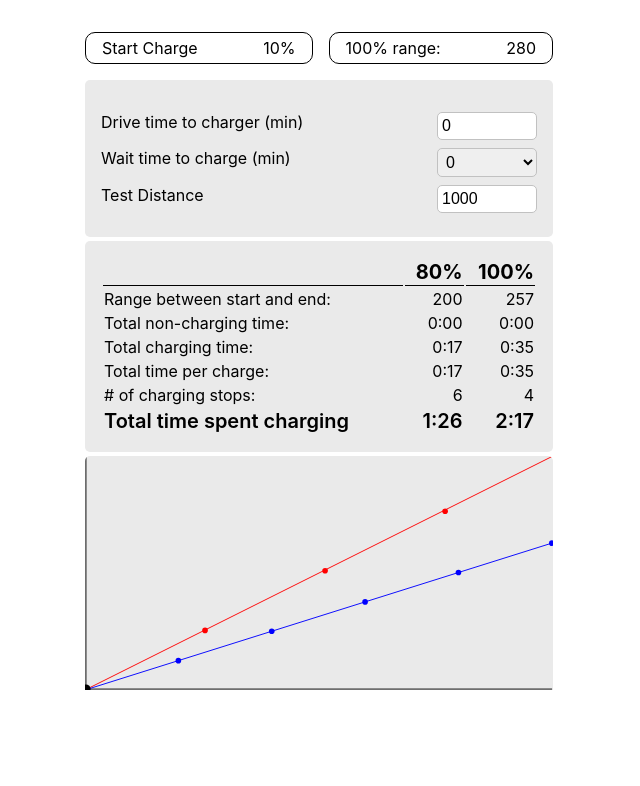
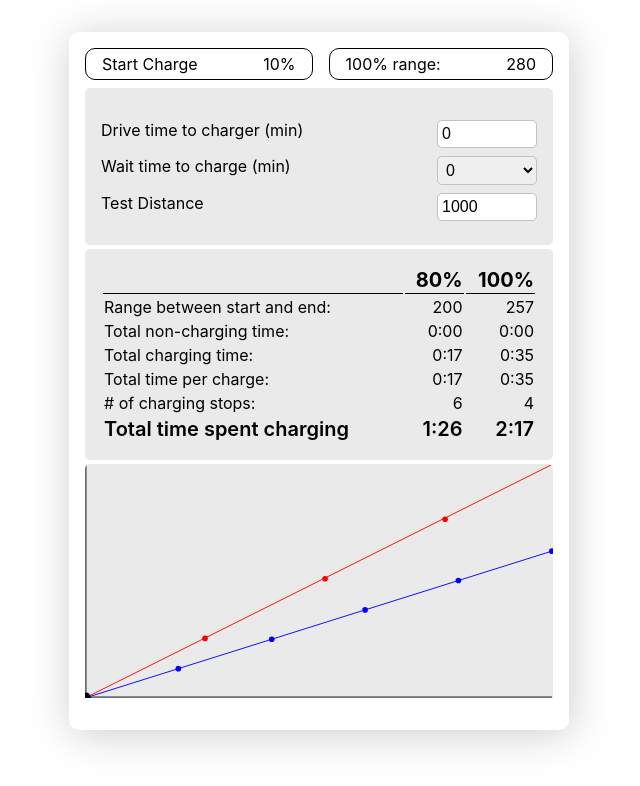
Before and after one commit to aokorodu/EVChargeTime, a React (Create React App) app in the folder ev-chargetime/: page / in a window 1280 px wide. Shown: the top 786 px of the page, without its empty margins (321-961 px from the left). Built offline with nearby package versions, Linux system fonts and the light colour scheme.

Commit message:
styling updates

```diff
--- a/ev-chargetime/src/App.css
+++ b/ev-chargetime/src/App.css
@@ -19,6 +19,10 @@
   position: absolute;
   left: 50%;
   transform: translate(-50%, 0);
+  margin-top: 2rem;
+  border-radius: 10px;
+  background-color: white;
+  filter: drop-shadow(2px 4px 20px #cccccc);
 }
 
 .chargeLevelControls {
@@ -28,7 +32,7 @@
   align-items: center;
   gap: 1rem;
   flex-wrap: wrap;
-  margin: 1rem 0;
+  margin-bottom: 0.5rem;
 }
 
 .dynamicNumbers,
--- a/ev-chargetime/src/components/Chart/index.tsx
+++ b/ev-chargetime/src/components/Chart/index.tsx
@@ -25,7 +25,6 @@ const Chart = ({ timeNotFull, timeFull, stopsNotFull, timePerChargeNotFull, stop
         for (let i = 0; i < stopsNotFull; i++) {
             const xpos = (i + 1) * notFullIncrements;
             const ypos = 250 - ((i + 1) * timePerChargeNotFull) * unitsPerMin;
-            console.log('ypos: ', ypos)
             arr.push(<circle cx={xpos} cy={ypos} fill="blue" r={3} />)
         }
 
@@ -38,7 +37,6 @@ const Chart = ({ timeNotFull, timeFull, stopsNotFull, timePerChargeNotFull, stop
         for (let i = 0; i < stopsNotFull; i++) {
             const xpos = (i + 1) * fullIncrements;
             const ypos = 250 - ((i + 1) * Math.round(timePerChargeFull)) * unitsPerMin;
-            console.log('ypos: ', ypos)
             arr.push(<circle cx={xpos} cy={ypos} fill="red" r={3} />)
         }
 
```
